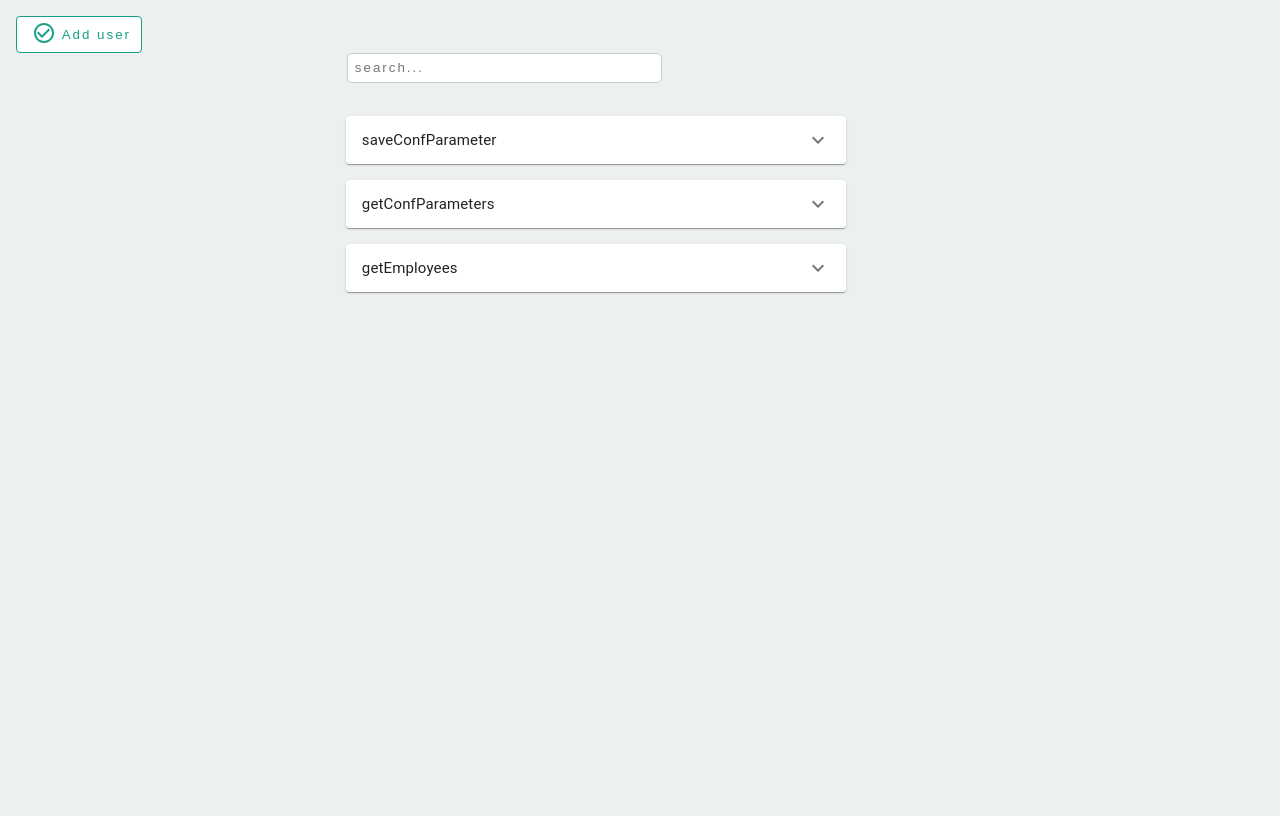
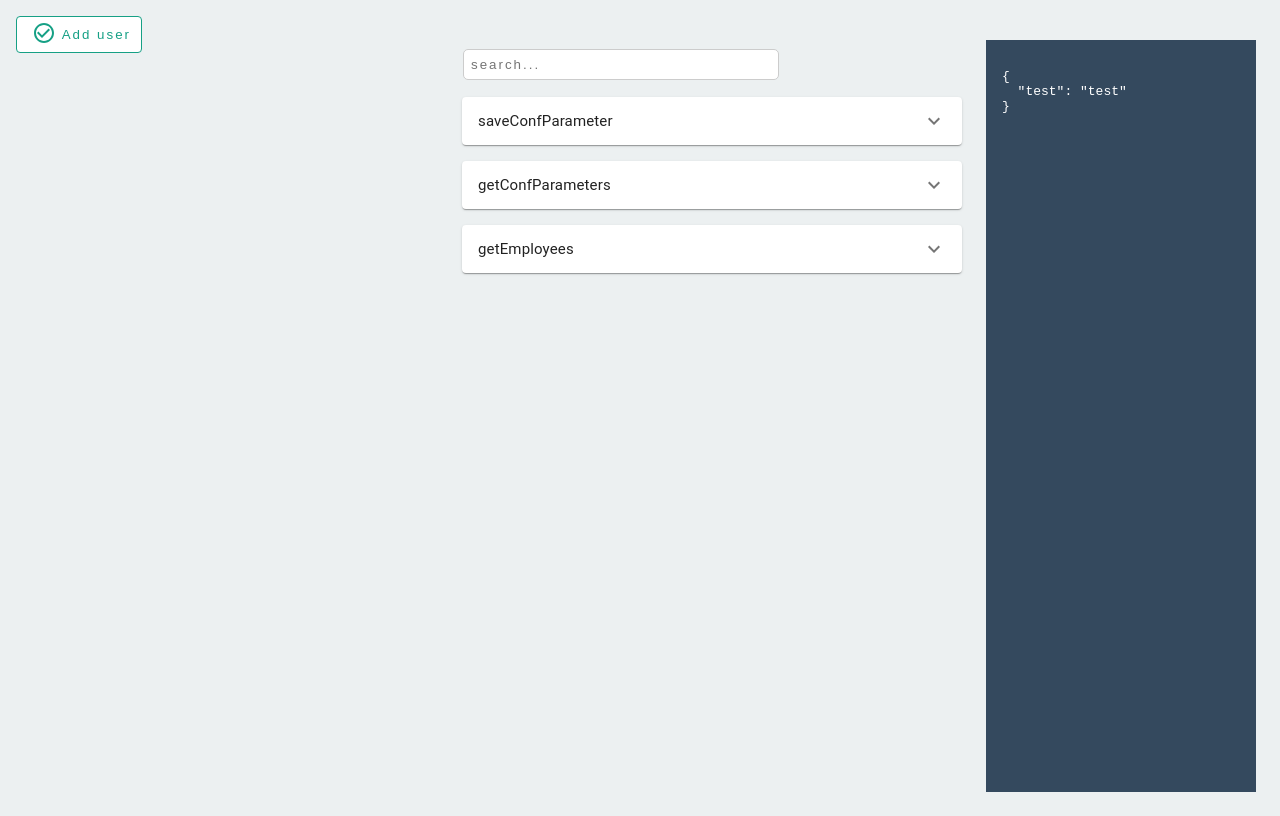
Before and after one commit to oliverilm/erply-postman, a React app: page / in a window 1280 px wide. Built offline with nearby package versions, Linux system fonts and the light colour scheme.

Commit message:
updated responses interface

```diff
--- a/src/components/requests/RequestList.tsx
+++ b/src/components/requests/RequestList.tsx
@@ -3,19 +3,17 @@ import styled from 'styled-components';
 import { requests as requestList } from './list';
 import Request from './Request';
 
-const Main = styled.div`
-	margin-top: 4%;
-	width: 100%;
+const Col = styled.div`
 	display: flex;
 	flex-direction: column;
 `;
 
-const RowWrap = styled.div`
+const Row = styled.div`
 	margin-top: 1em;
 	display: flex;
 	flex-direction: row;
 	flex: 1;
-	flex-wrap: wrap;
+	min-height: 100%;
 `;
 
 const Input = styled.input`
@@ -25,6 +23,17 @@ const Input = styled.input`
 	letter-spacing: 2px;
 	margin: 0.1em;
 	width: 300px;
+`;
+
+const Responses = styled.div`
+	background-color: #34495e;
+	width: 100%;
+	min-height: 90vh;
+	max-height: 90vh;
+	margin: 1.5em;
+	color: white;
+	padding: 1em;
+	overflow-y: scroll;
 `;
 
 const RequestList = (): JSX.Element => {
@@ -45,15 +54,18 @@ const RequestList = (): JSX.Element => {
 	};
 
 	return (
-		<Main>
-			<div>
-				<Input type="text" placeholder="search..." onChange={search} />
-			</div>
-			<RowWrap>
+		<Row>
+			<Col style={{ marginTop: '2em' }}>
+				<div>
+					<Input type="text" placeholder="search..." onChange={search} />
+				</div>
 				<div style={{ minWidth: 500 }}>{renderRequests()}</div>
-				<div></div>
-			</RowWrap>
-		</Main>
+			</Col>
+
+			<Responses>
+				{<pre>{JSON.stringify({ test: 'test' }, null, 2)}</pre>}
+			</Responses>
+		</Row>
 	);
 };
 
```
